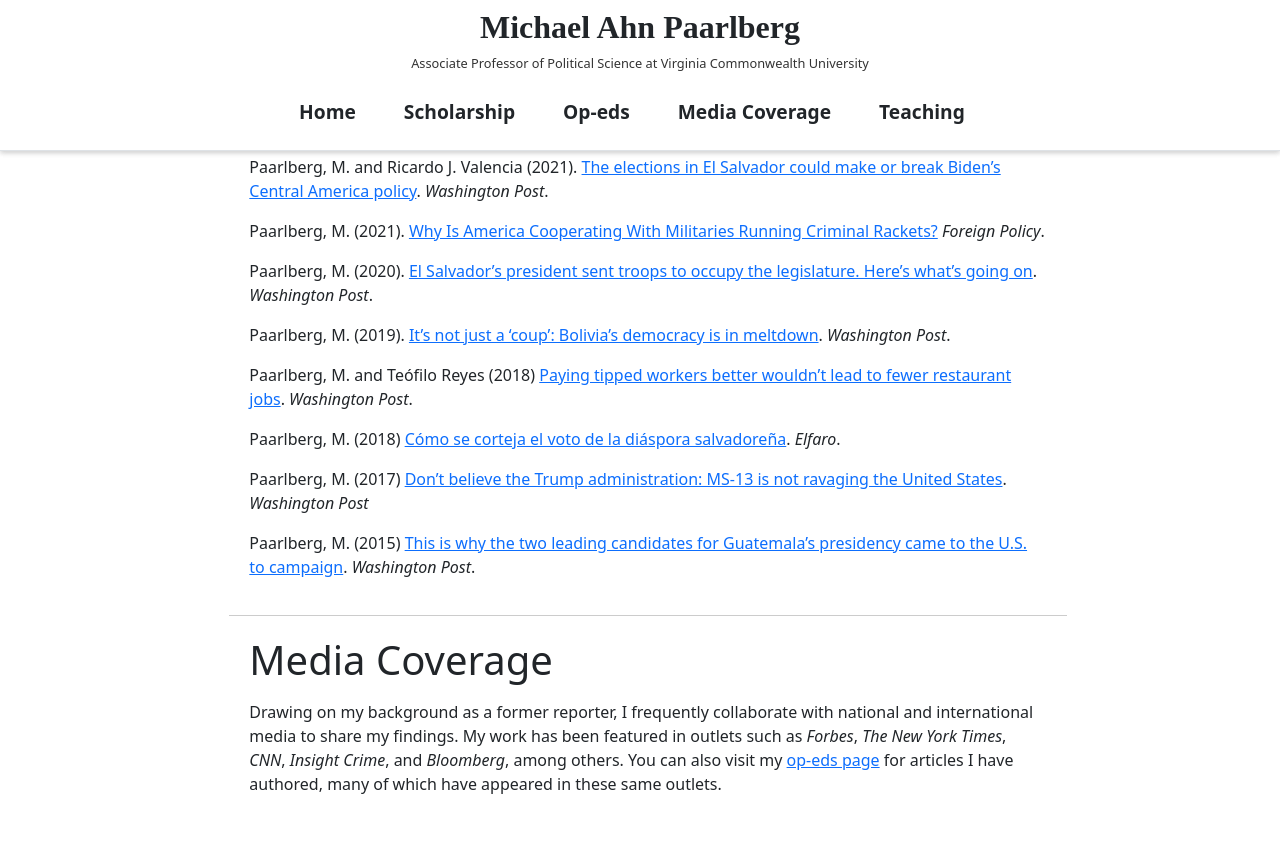
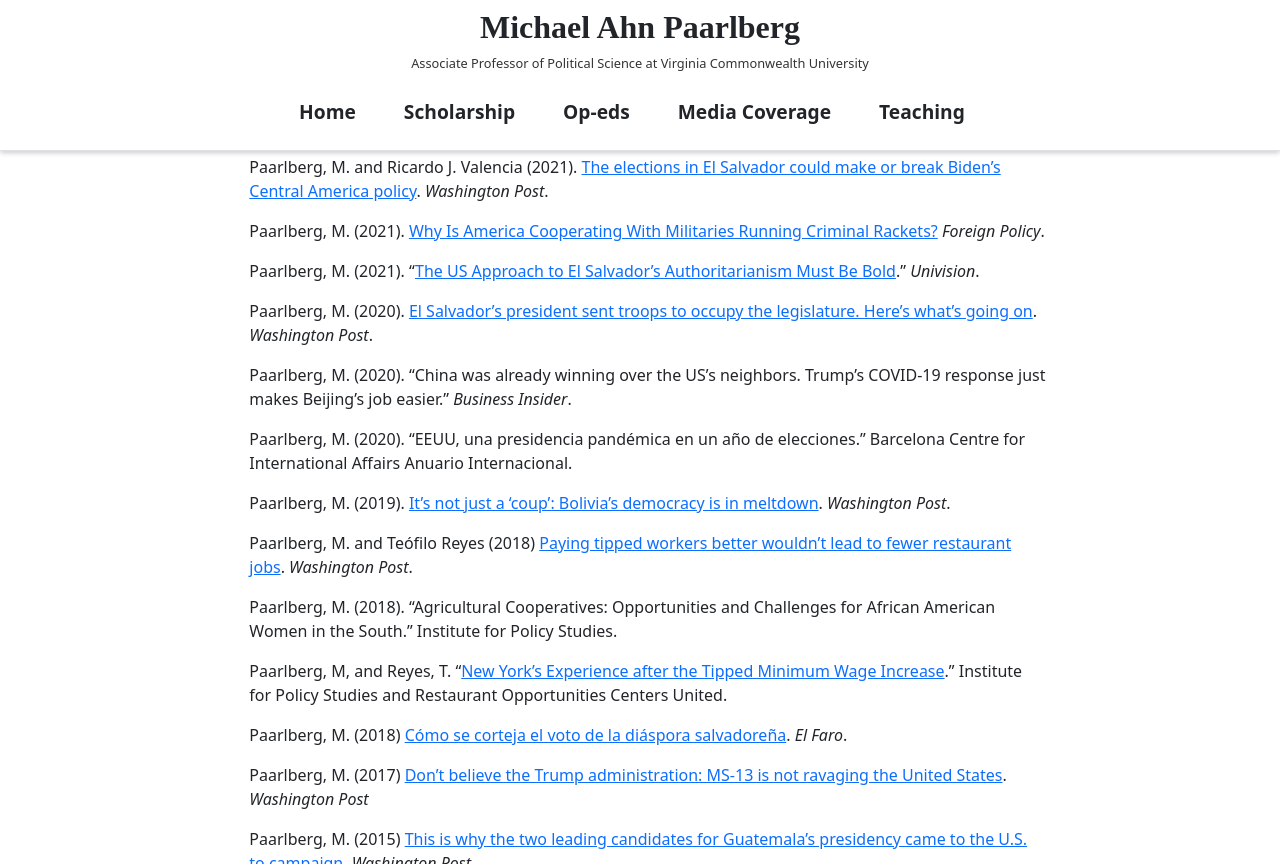
Before and after one commit to RelevantResearch/michael-paarlberg, a Jekyll site: the page built from _pages/home.md, in a window 1280 px wide and 900 px high, scrolled down 3333 px, cut to the strip 0-864 px from the top of the window. Built offline with Jekyll 4.4.1, drawn with Linux system fonts in a browser that asks for light colours.

Commit message:
Update opeds.md

```diff
--- a/_includes/opeds.md
+++ b/_includes/opeds.md
@@ -18,13 +18,23 @@ Paarlberg, M. and Ricardo J. Valencia (2021). [The elections in El Salvador coul
 
 Paarlberg, M. (2021). [Why Is America Cooperating With Militaries Running Criminal Rackets?](https://foreignpolicy.com/2021/08/03/us-mexico-latin-america-lopez-obrador-cienfuegos-cartels-corruption-crime-drugs-congress-migration-root-causes-leahy/) _Foreign Policy_.
 
+Paarlberg, M. (2021). "[The US Approach to El Salvador's Authoritarianism Must Be Bold](https://www.univision.com/univision-news/opinion/opinion-the-us-approach-to-authoritarianism-in-el-salvador-must-be-bold)." *Univision*.
+
 Paarlberg, M. (2020). [El Salvador’s president sent troops to occupy the legislature. Here’s what’s going on](https://www.washingtonpost.com/politics/2020/02/17/el-salvadors-president-sent-troops-occupy-legislature-heres-whats-going/). _Washington Post_.
+
+Paarlberg, M. (2020). "China was already winning over the US's neighbors. Trump's COVID-19 response just makes Beijing's job easier." *Business Insider*.
+
+Paarlberg, M. (2020). "EEUU, una presidencia pandémica en un año de elecciones." Barcelona Centre for International Affairs Anuario Internacional.
 
 Paarlberg, M. (2019). [It’s not just a ‘coup’: Bolivia’s democracy is in meltdown](https://www.washingtonpost.com/outlook/2019/11/13/its-not-just-coup-bolivias-democracy-is-meltdown/). _Washington Post_.
 
 Paarlberg, M. and Teófilo Reyes (2018) [Paying tipped workers better wouldn’t lead to fewer restaurant jobs](https://www.washingtonpost.com/news/posteverything/wp/2018/01/16/paying-tipped-workers-better-wouldnt-lead-to-fewer-restaurant-jobs/?utm_term=.d61e78aba799). _Washington Post_.
 
-Paarlberg, M. (2018) [Cómo se corteja el voto de la diáspora salvadoreña](https://elfaro.net/es/201805/ef_academico/21940/Cómo-se-corteja-el-voto-de-la-diáspora-salvadoreña.htm). _Elfaro_.
+Paarlberg, M. (2018). "Agricultural Cooperatives: Opportunities and Challenges for African American Women in the South." Institute for Policy Studies.
+
+Paarlberg, M, and Reyes, T. "[New York's Experience after the Tipped Minimum Wage Increase](https://inequality.org/wp-content/uploads/2018/11/New-York-tipped-minimum-policy-brief-Oct-2018.pdf)." Institute for Policy Studies and Restaurant Opportunities Centers United.
+
+Paarlberg, M. (2018) [Cómo se corteja el voto de la diáspora salvadoreña](https://elfaro.net/es/201805/ef_academico/21940/Cómo-se-corteja-el-voto-de-la-diáspora-salvadoreña.htm). _El Faro_.
 
 Paarlberg, M. (2017) [Don’t believe the Trump administration: MS-13 is not ravaging the United States](https://www.washingtonpost.com/news/posteverything/wp/2017/10/11/dont-believe-the-trump-administration-ms-13-is-not-ravaging-the-united-states/). _Washington Post_
 
```
